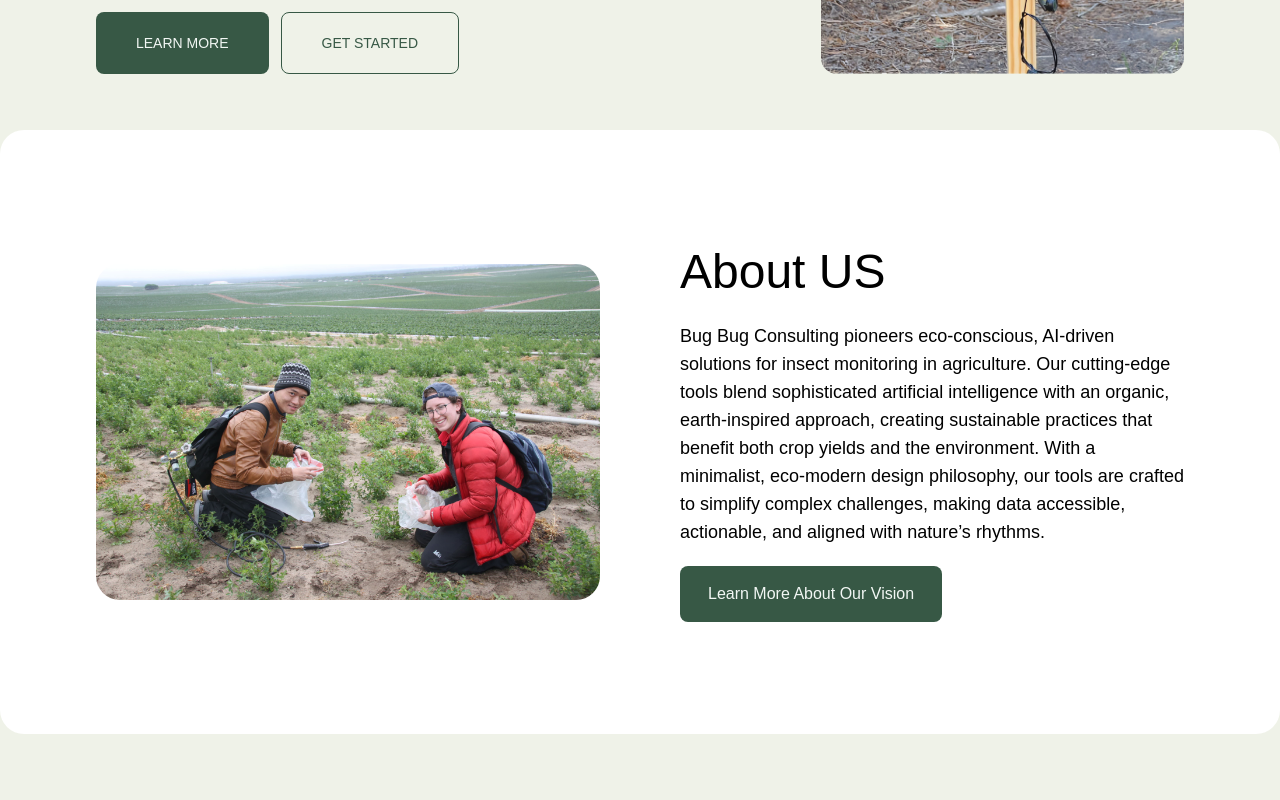
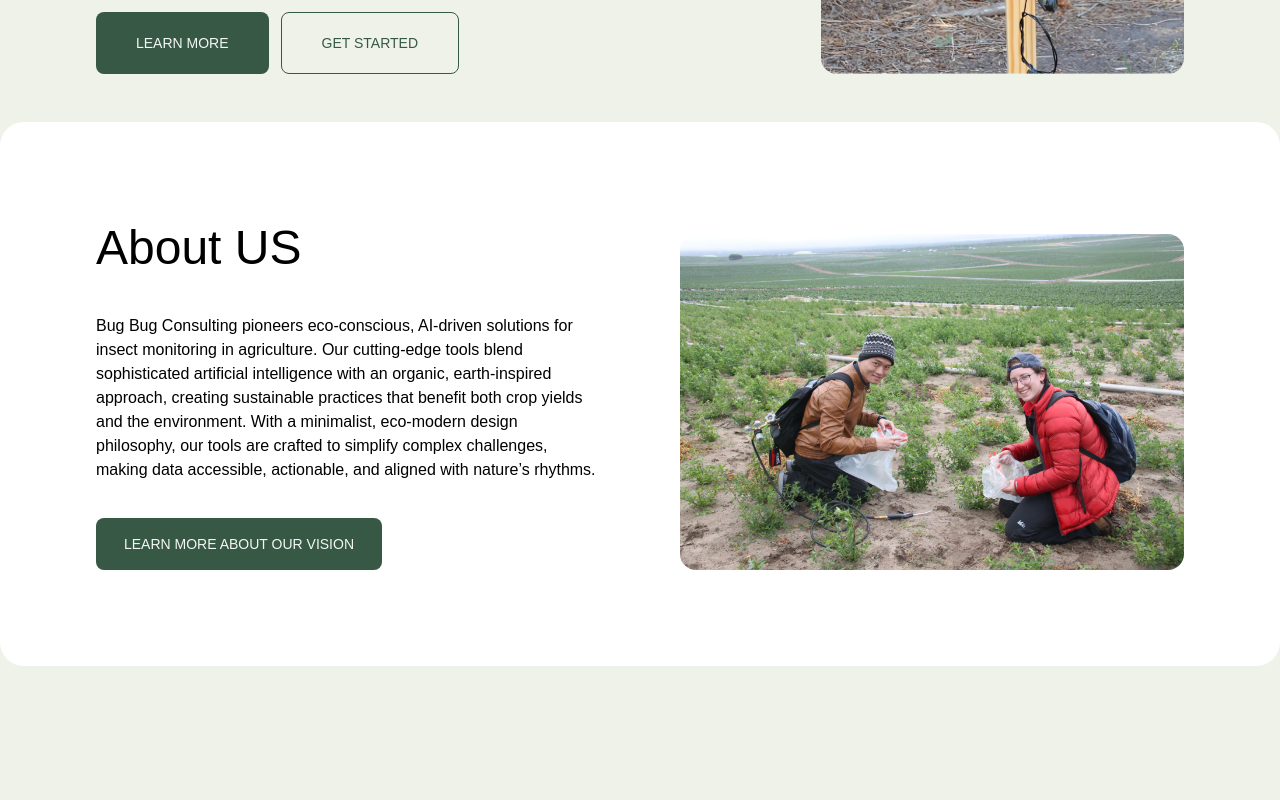
Before and after one commit to bagussuprapta/kreative-assembly, a React (Create React App) app: page / in a window 1280 px wide. Shown: the part 580-1380 px from the top of the page. Built offline with nearby package versions, Linux system fonts and the light colour scheme; the HTML template or start-up script is replaced by a standard one; a web font is replaced by a local one.

Commit message:
fix(about-us): fix layout and button

```diff
--- a/src/components/interface/AboutUs.jsx
+++ b/src/components/interface/AboutUs.jsx
@@ -1,18 +1,18 @@
 function AboutUs() {
   return (
-    <div className="mt-14 flex flex-col gap-y-5 py-12 md:flex md:flex-row md:gap-x-20 md:py-28">
-      <div className="w-60 place-self-center md:w-1/2 xl:">
-        <img className="rounded-3xl w-full" src="AboutUs.jpg" alt="" />
+    <div className="flex flex-col gap-y-5 pt-8 pb-2 sm:pb-4 md:flex md:flex-row md:gap-x-20 md:py-10 xl:py-24">
+      <div className="order-2 mt-4 place-self-center md:w-1/2">
+        <img className="rounded-2xl w-full object-cover" src="AboutUs.jpg" alt="" />
       </div>
-      <div className=" flex flex-col gap-y-5 md:w-1/2 justify-between">
-        <h2 className="text-4xl md:text-3xl lg:text-4xl xl:text-5xl xl:leading-tight text-center md:text-left">About US</h2>
-        <p className="text-center text-lg md:text-left">
+      <div className="order-1 flex flex-col gap-y-5 md:w-1/2 justify-between">
+        <h2 className="text-4xl lg:text-4xl xl:text-5xl xl:leading-tight text-center md:text-left">About US</h2>
+        <p className="text-center px-3 text-base md:text-left md:px-0">
           Bug Bug Consulting pioneers eco-conscious, AI-driven solutions for insect monitoring in agriculture. Our cutting-edge tools blend sophisticated artificial intelligence with an organic,
           earth-inspired approach, creating sustainable practices that benefit both crop yields and the environment. With a minimalist, eco-modern design philosophy, our tools are crafted to simplify
           complex challenges, making data accessible, actionable, and aligned with nature’s rhythms.
         </p>
         <div className="flex gap-x-3 place-self-center md:place-self-start">
-          <button className="px-7 py-4 bg-bugbug-600 text-bugbug-50 rounded-lg focus:outline-none">Learn More About Our Vision</button>
+          <button className="px-5 py-3 text-sm bg-bugbug-600 text-bugbug-50 rounded-lg focus:outline-none lg:px-7 lg:py-4">LEARN MORE ABOUT OUR VISION</button>
         </div>
       </div>
     </div>
--- a/src/pages/landingPage.js
+++ b/src/pages/landingPage.js
@@ -12,6 +12,7 @@
   return (
     <div>
       <Navbar />
+      <div className='flex flex-col gap-y-12'>
         <div className="px-2 sm:px-4 md:px-6 lg:px-8 xl:px-24">
           <Hero />
         </div>
@@ -37,6 +38,7 @@
           <Footer />
         </div>
       </div>
+    </div>
   );
 }
 
```
Lines whose indentation alone changed are shown as unchanged.
